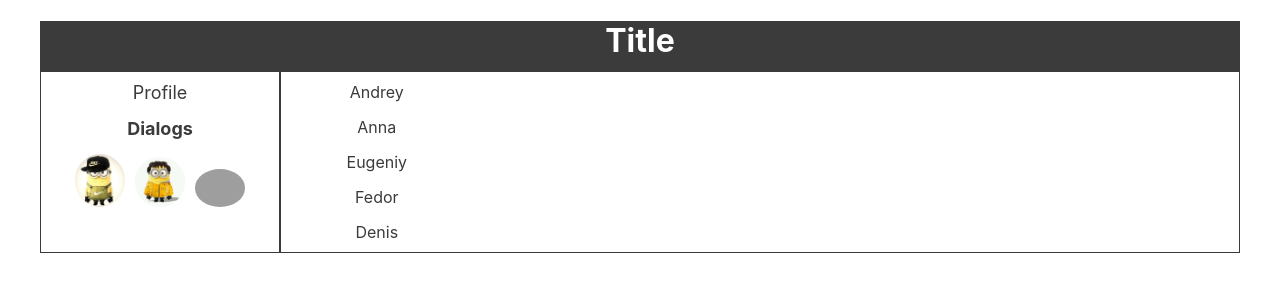
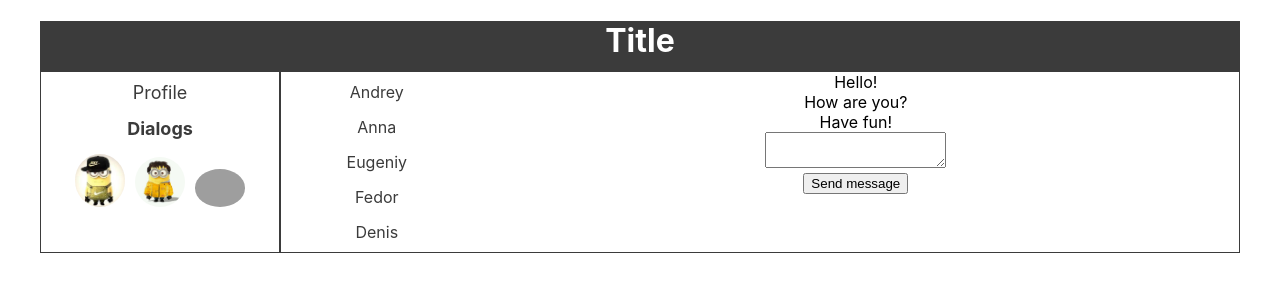
Before and after one commit to Shama8nchez/social-network, a React (Create React App) app: page /dialogs in a window 1280 px wide. Shown: the top 300 px of the page. Built offline with nearby package versions, Linux system fonts and the light colour scheme; grey boxes are pictures that could not be loaded.

Commit message:
feat: add Dialog

```diff
--- /dev/null
+++ b/src/components/Dialogs/Dialog/Dialog.jsx
@@ -0,0 +1,17 @@
+//import classes from './Dialog.module.css';
+
+const Dialog = () => {
+
+  return (
+    <div>
+      <div>Hello!</div>
+      <div>How are you?</div>
+      <div>Have fun!</div>
+      <textarea></textarea>
+      <br />
+      <button>Send message</button>
+    </div>
+  )
+}
+
+export default Dialog;
--- a/src/components/Dialogs/Dialogs.jsx
+++ b/src/components/Dialogs/Dialogs.jsx
@@ -1,10 +1,12 @@
 import classes from './Dialogs.module.css';
 import DialogsList from './DialogsList/DialogsList';
+import Dialog from './Dialog/Dialog';
 
 const Dialogs = (props) => {
   return (
     <div className={classes.dialogs}>
       <DialogsList />
+      <Dialog />
     </div>
   )
 }
```
Also changed, not shown: src/components/Dialogs/Dialog/Dialog.module.css (added).
